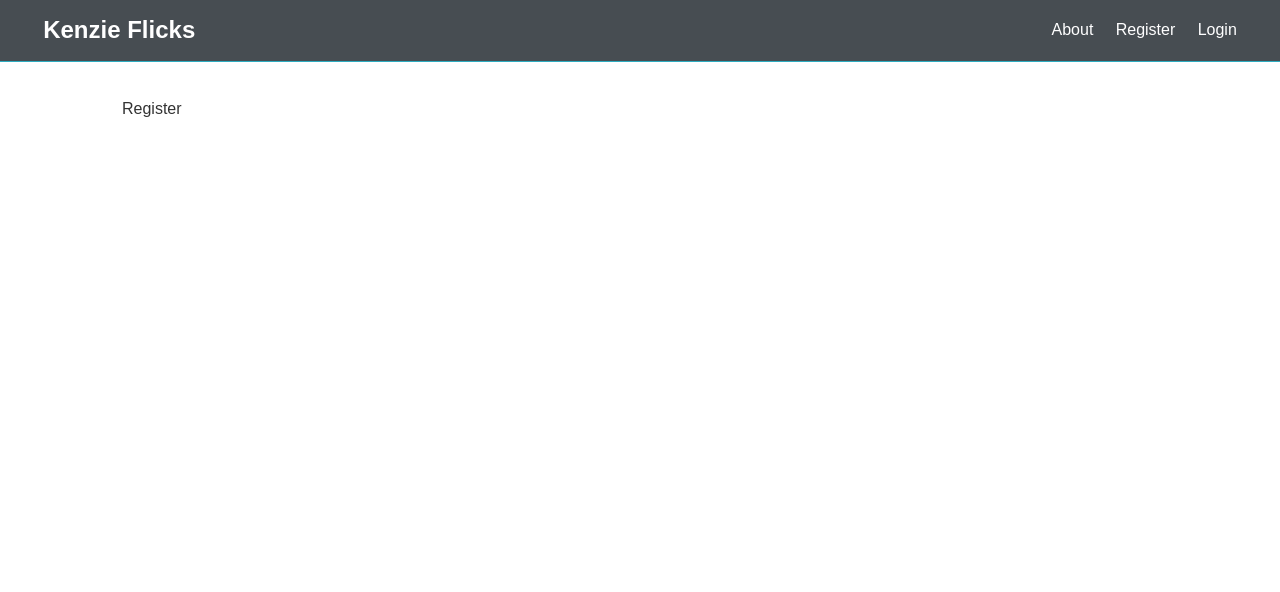
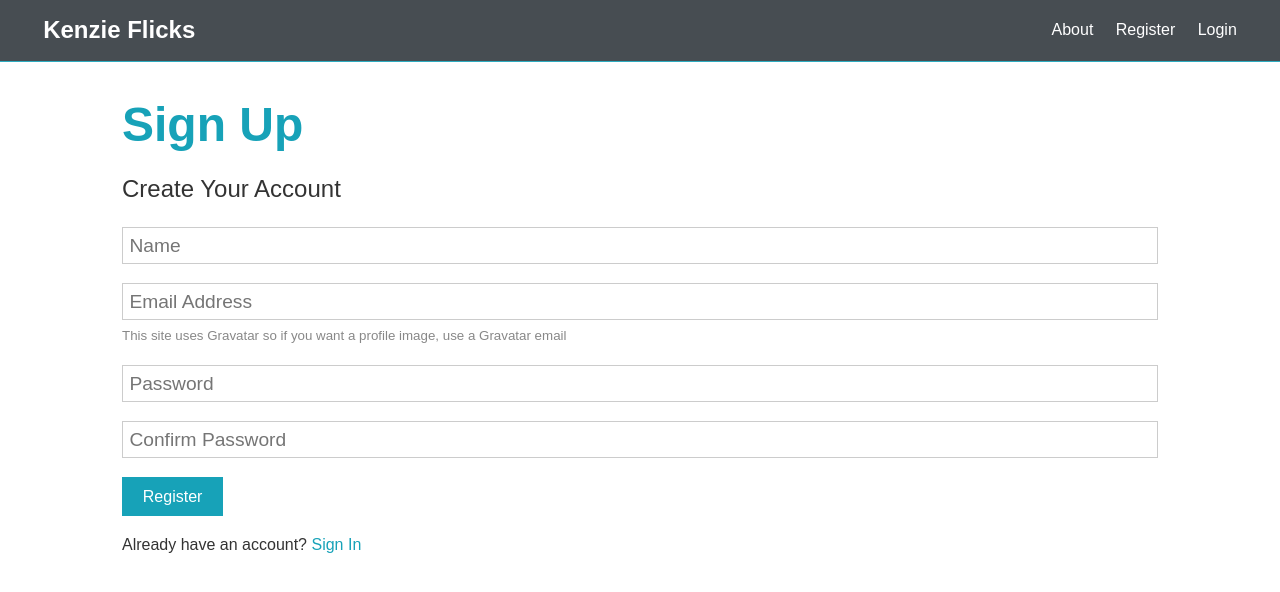
Before and after one commit to BethanyFolino/portfolio-project, a React (Create React App) app in the folder client/: page /register in a window 1280 px wide. Shown: the top 592 px of the page. Built offline with nearby package versions, Linux system fonts and the light colour scheme.

Commit message:
added registration page

```diff
--- a/client/src/components/auth/Register.js
+++ b/client/src/components/auth/Register.js
@@ -1,11 +1,73 @@
-import React from 'react'
+import React, { Fragment, useState } from "react";
 
 export const Register = () => {
-    return (
-        <div>
-            Register
+  const [formData, setFormData] = useState({
+    name: "",
+    email: "",
+    password: "",
+    password2: "",
+  });
+
+  const { name, email, password, password2 } = formData;
+
+  const handleChange = (e) =>
+    setFormData({...formData, [e.target.name]: e.target.value});
+
+    const onSubmit = async (e) => {
+        e.preventDefault();
+        if (password !== password2) {
+            console.log('Passwords do not match', 'danger');
+        } else {
+            console.log({ name, email, password });
+        }
+    };
+
+    // if (isAuthenticated) {
+    //     return <Redirect to='/dashboard' />;
+    // }
+
+  return (
+    <Fragment>
+      <h1 class="large text-primary">Sign Up</h1>
+      <p class="lead"><i class="fas fa-user"></i> Create Your Account</p>
+      <form class="form" onSubmit={onSubmit}>
+        <div class="form-group">
+          <input type="text" placeholder="Name" name="name" value={name} onChange={handleChange} required />
         </div>
-    )
-}
+        <div class="form-group">
+          <input type="email" placeholder="Email Address" name="email" value={email} onChange={handleChange} required/>
+          <small class="form-text"
+            >This site uses Gravatar so if you want a profile image, use a
+            Gravatar email</small
+          >
+        </div>
+        <div class="form-group">
+          <input
+            type="password"
+            placeholder="Password"
+            name="password"
+            value={password}
+            onChange={handleChange}
+            minLength="6"
+          />
+        </div>
+        <div class="form-group">
+          <input
+            type="password"
+            placeholder="Confirm Password"
+            name="password2"
+            value={password2}
+            onChange={handleChange}
+            minLength="6"
+          />
+        </div>
+        <input type="submit" class="btn btn-primary" value="Register" />
+      </form>
+      <p class="my-1">
+        Already have an account? <a href="login.html">Sign In</a>
+      </p>
+    </Fragment>
+  );
+};
 
 export default Register;
```
